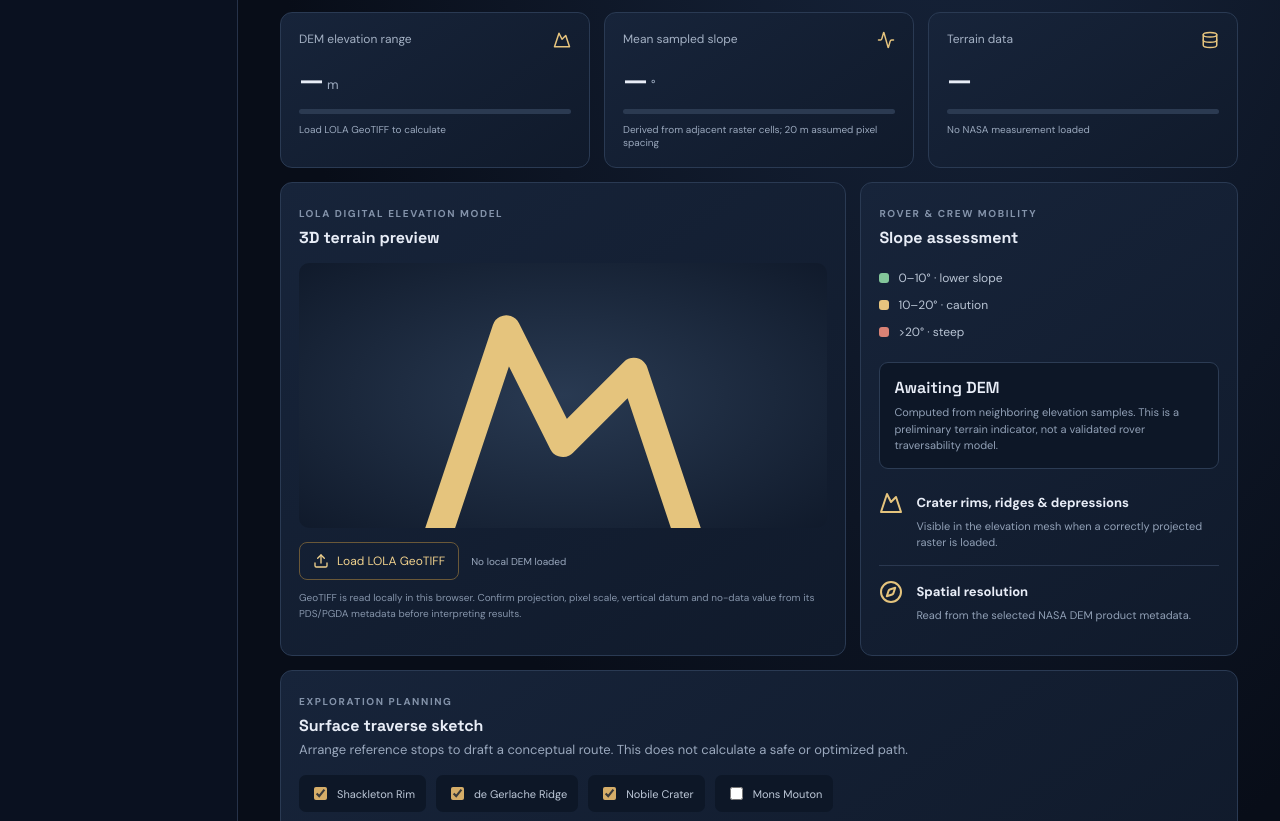
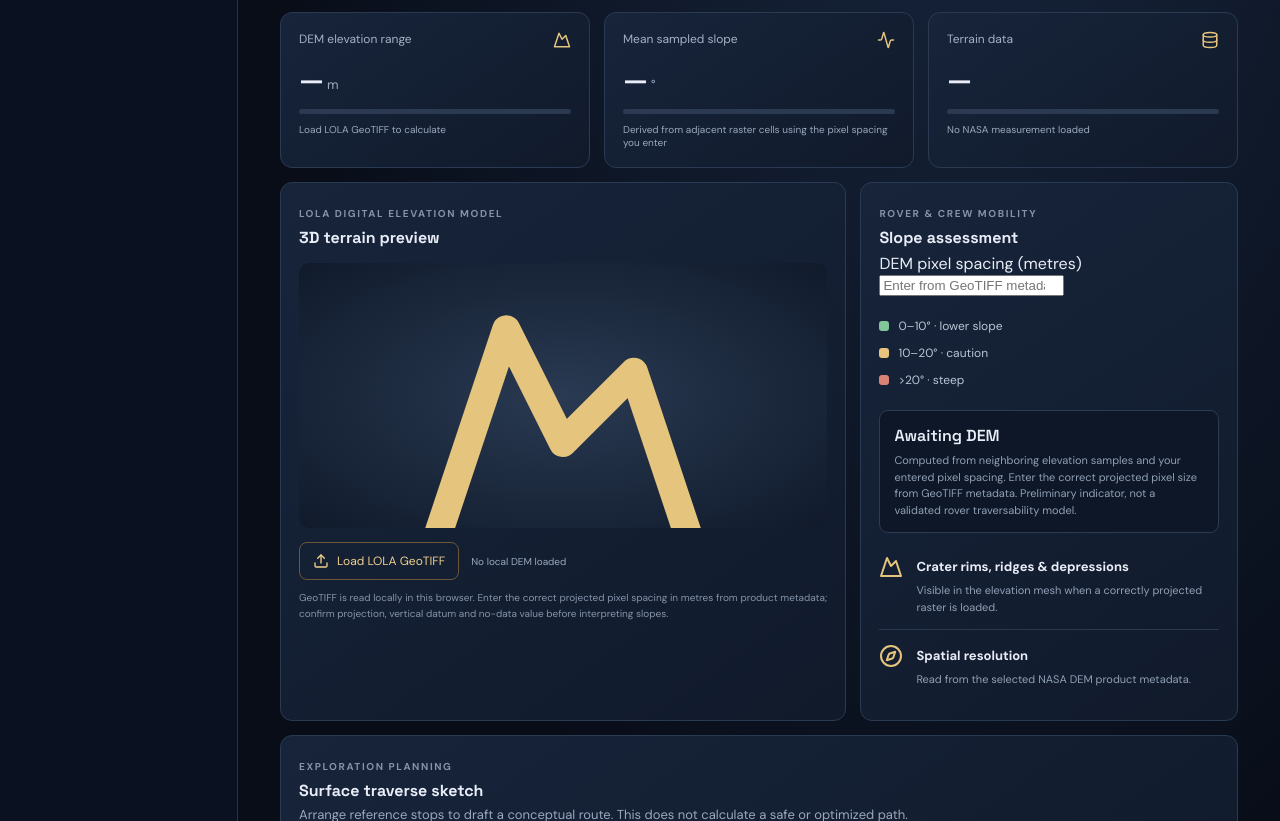
Before and after one commit to elayildiztepe-bunnyo/CLPS-Lunar-Mission-Browser, a React (Vite) app in the folder frontend/: page / in a window 1280 px wide. Shown: the part 400-1221 px from the top of the page. Built offline with nearby package versions, Linux system fonts and the light colour scheme.

Commit message:
Require metadata pixel spacing for slope calculations

```diff
--- a/frontend/src/App.tsx
+++ b/frontend/src/App.tsx
@@ -20,15 +20,15 @@ function sampleStats(r:Raster){
  for(let i=0;i<r.values.length;i+=stride){const v=r.values[i];if(Number.isFinite(v)&&(r.noData===undefined||v!==r.noData)){min=Math.min(min,v);max=Math.max(max,v);count++;}}
  return {min,max,count};
 }
-function slopeAt(r:Raster,x:number,y:number){
+function slopeAt(r:Raster,x:number,y:number,pixelSize:number){
  const at=(xx:number,yy:number)=>r.values[Math.max(0,Math.min(r.height-1,yy))*r.width+Math.max(0,Math.min(r.width-1,xx))];
- const dx=(at(x+1,y)-at(x-1,y))/2, dy=(at(x,y+1)-at(x,y-1))/2;
+ const dx=(at(x+1,y)-at(x-1,y))/(2*pixelSize), dy=(at(x,y+1)-at(x,y-1))/(2*pixelSize);
  return Math.atan(Math.hypot(dx,dy)/20)*180/Math.PI;
 }
 export default function App(){
  const [region,setRegion]=useState(0); const [date,setDate]=useState('2026-11-08');
  const [raster,setRaster]=useState<Raster|null>(null); const [status,setStatus]=useState('No local DEM loaded');
- const [busy,setBusy]=useState(false); const [route,setRoute]=useState<number[]>([0,1,2]);
+ const [busy,setBusy]=useState(false); const [pixelSize,setPixelSize]=useState(''); const [route,setRoute]=useState<number[]>([0,1,2]);
  const site=regions[region];
  const terrain=useMemo(()=>{
   if(!raster)return null;
@@ -53,8 +53,8 @@ export default function App(){
   }catch(e){setStatus(e instanceof Error?e.message:'Could not read this GeoTIFF.');setRaster(null);}
   finally{setBusy(false);}
  }
- const meanSlope=raster?(()=>{
-  let sum=0,n=0;for(let y=1;y<raster.height-1;y+=Math.max(1,Math.floor(raster.height/60)))for(let x=1;x<raster.width-1;x+=Math.max(1,Math.floor(raster.width/60))){const v=slopeAt(raster,x,y);if(Number.isFinite(v)){sum+=v;n++;}}
+ const meanSlope=raster&&Number(pixelSize)>0?(()=>{
+  let sum=0,n=0;for(let y=1;y<raster.height-1;y+=Math.max(1,Math.floor(raster.height/60)))for(let x=1;x<raster.width-1;x+=Math.max(1,Math.floor(raster.width/60))){const v=slopeAt(raster,x,y,Number(pixelSize));if(Number.isFinite(v)){sum+=v;n++;}}
   return n?sum/n:0;
  })():null;
  const routeText=route.map(i=>regions[i].name).join(' → ');
@@ -62,9 +62,9 @@ export default function App(){
  <section className="main"><header><div><small>LUNAR SOUTH POLE</small><h1>Mission overview</h1></div><span className="dataset">● NASA DATA WORKFLOW</span></header>
  <section className="intro"><div><h2>Plan with measured lunar terrain.</h2><p>Explore LOLA elevation, derive local slopes, and sketch surface traverse routes.</p></div><label className="date"><CalendarDays size={16}/><input type="date" value={date} onChange={e=>setDate(e.target.value)}/></label></section>
  <section className="selector"><div className="section-head"><div><small>MISSION TARGET</small><h3>Candidate region</h3></div><span className="tag">REFERENCE LOCATIONS</span></div><select value={region} onChange={e=>setRegion(Number(e.target.value))}>{regions.map((s,i)=><option value={i} key={s.name}>{s.name}</option>)}</select><p className="coords"><Compass size={14}/> {site.lat}, {site.lon}　 ·　 Approximate reference coordinates; confirm against selected DEM projection.</p></section>
- <section className="metrics"><article className="metric"><div className="metric-title">DEM elevation range <Mountain size={18}/></div><strong>{raster?Math.round(raster.max-raster.min).toLocaleString():'—'}<small>m</small></strong><div className="track"><i style={{width:raster?'100%':'0%'}}/></div><p>{raster?'Computed from loaded raster':'Load LOLA GeoTIFF to calculate'}</p></article><article className="metric"><div className="metric-title">Mean sampled slope <Activity size={18}/></div><strong>{meanSlope===null?'—':meanSlope.toFixed(1)}<small>°</small></strong><div className="track"><i style={{width:meanSlope===null?'0%':Math.min(100,meanSlope/35*100)+'%'}}/></div><p>Derived from adjacent raster cells; 20 m assumed pixel spacing</p></article><article className="metric"><div className="metric-title">Terrain data <Database size={18}/></div><strong>{raster?'LOLA':'—'}</strong><div className="track"><i style={{width:raster?'100%':'0%'}}/></div><p>{raster?'User-selected GeoTIFF loaded':'No NASA measurement loaded'}</p></article></section>
- <section className="panels" id="terrain"><article className="panel"><small>LOLA DIGITAL ELEVATION MODEL</small><h3>3D terrain preview</h3><div className="terrain-view">{terrain?<svg viewBox="0 0 700 250" role="img" aria-label="Oblique terrain mesh generated from loaded elevation raster"><g fill="none" stroke="#d9b66f" strokeWidth="1" opacity=".9">{Array.from({length:terrain.rows},(_,y)=><polyline key={'r'+y} points={terrain.points.slice(y*terrain.cols,(y+1)*terrain.cols).join(' ')}/>)}{Array.from({length:terrain.cols},(_,x)=><polyline key={'c'+x} points={Array.from({length:terrain.rows},(_,y)=>terrain.points[y*terrain.cols+x]).join(' ')}/>)}</g></svg>:<div className="empty-terrain"><Mountain size={38}/><b>Load a LOLA GeoTIFF to render terrain</b><span>Elevation mesh will be derived from the selected raster — no synthetic relief is shown.</span></div>}</div><div className="upload-row"><label className="upload"><Upload size={16}/> {busy?'Reading…':'Load LOLA GeoTIFF'}<input type="file" accept=".tif,.tiff" disabled={busy} onChange={e=>loadDem(e.target.files?.[0])}/></label><span className="file-status">{status}</span></div><p className="note">GeoTIFF is read locally in this browser. Confirm projection, pixel scale, vertical datum and no-data value from its PDS/PGDA metadata before interpreting results.</p></article>
- <article className="panel" id="mobility"><small>ROVER & CREW MOBILITY</small><h3>Slope assessment</h3><div className="slope-legend"><span><i className="low"/> 0–10° · lower slope</span><span><i className="mid"/> 10–20° · caution</span><span><i className="high"/> &gt;20° · steep</span></div><div className="slope-summary"><b>{meanSlope===null?'Awaiting DEM':meanSlope.toFixed(1)+'° average sampled slope'}</b><p>Computed from neighboring elevation samples. This is a preliminary terrain indicator, not a validated rover traversability model.</p></div><div className="module"><Mountain/><div><b>Crater rims, ridges & depressions</b><p>Visible in the elevation mesh when a correctly projected raster is loaded.</p></div></div><div className="module"><Compass/><div><b>Spatial resolution</b><p>{raster?`${raster.width} × ${raster.height} pixels · pixel spacing must be verified in metadata`:'Read from the selected NASA DEM product metadata.'}</p></div></div></article></section>
+ <section className="metrics"><article className="metric"><div className="metric-title">DEM elevation range <Mountain size={18}/></div><strong>{raster?Math.round(raster.max-raster.min).toLocaleString():'—'}<small>m</small></strong><div className="track"><i style={{width:raster?'100%':'0%'}}/></div><p>{raster?'Computed from loaded raster':'Load LOLA GeoTIFF to calculate'}</p></article><article className="metric"><div className="metric-title">Mean sampled slope <Activity size={18}/></div><strong>{meanSlope===null?'—':meanSlope.toFixed(1)}<small>°</small></strong><div className="track"><i style={{width:meanSlope===null?'0%':Math.min(100,meanSlope/35*100)+'%'}}/></div><p>Derived from adjacent raster cells using the pixel spacing you enter</p></article><article className="metric"><div className="metric-title">Terrain data <Database size={18}/></div><strong>{raster?'LOLA':'—'}</strong><div className="track"><i style={{width:raster?'100%':'0%'}}/></div><p>{raster?'User-selected GeoTIFF loaded':'No NASA measurement loaded'}</p></article></section>
+ <section className="panels" id="terrain"><article className="panel"><small>LOLA DIGITAL ELEVATION MODEL</small><h3>3D terrain preview</h3><div className="terrain-view">{terrain?<svg viewBox="0 0 700 250" role="img" aria-label="Oblique terrain mesh generated from loaded elevation raster"><g fill="none" stroke="#d9b66f" strokeWidth="1" opacity=".9">{Array.from({length:terrain.rows},(_,y)=><polyline key={'r'+y} points={terrain.points.slice(y*terrain.cols,(y+1)*terrain.cols).join(' ')}/>)}{Array.from({length:terrain.cols},(_,x)=><polyline key={'c'+x} points={Array.from({length:terrain.rows},(_,y)=>terrain.points[y*terrain.cols+x]).join(' ')}/>)}</g></svg>:<div className="empty-terrain"><Mountain size={38}/><b>Load a LOLA GeoTIFF to render terrain</b><span>Elevation mesh will be derived from the selected raster — no synthetic relief is shown.</span></div>}</div><div className="upload-row"><label className="upload"><Upload size={16}/> {busy?'Reading…':'Load LOLA GeoTIFF'}<input type="file" accept=".tif,.tiff" disabled={busy} onChange={e=>loadDem(e.target.files?.[0])}/></label><span className="file-status">{status}</span></div><p className="note">GeoTIFF is read locally in this browser. Enter the correct projected pixel spacing in metres from product metadata; confirm projection, vertical datum and no-data value before interpreting slopes.</p></article>
+ <article className="panel" id="mobility"><small>ROVER & CREW MOBILITY</small><h3>Slope assessment</h3><label className="pixel-input">DEM pixel spacing (metres) <input type="number" min="0.01" step="any" value={pixelSize} onChange={e=>setPixelSize(e.target.value)} placeholder="Enter from GeoTIFF metadata"/></label><div className="slope-legend"><span><i className="low"/> 0–10° · lower slope</span><span><i className="mid"/> 10–20° · caution</span><span><i className="high"/> &gt;20° · steep</span></div><div className="slope-summary"><b>{meanSlope===null?'Awaiting DEM':meanSlope.toFixed(1)+'° average sampled slope'}</b><p>Computed from neighboring elevation samples and your entered pixel spacing. Enter the correct projected pixel size from GeoTIFF metadata. Preliminary indicator, not a validated rover traversability model.</p></div><div className="module"><Mountain/><div><b>Crater rims, ridges & depressions</b><p>Visible in the elevation mesh when a correctly projected raster is loaded.</p></div></div><div className="module"><Compass/><div><b>Spatial resolution</b><p>{raster?`${raster.width} × ${raster.height} pixels · pixel spacing must be entered from metadata`:'Read from the selected NASA DEM product metadata.'}</p></div></div></article></section>
  <section className="panel route-panel" id="route"><small>EXPLORATION PLANNING</small><h3>Surface traverse sketch</h3><p className="subtext">Arrange reference stops to draft a conceptual route. This does not calculate a safe or optimized path.</p><div className="route-controls">{regions.map((r,i)=><label key={r.name}><input type="checkbox" checked={route.includes(i)} onChange={e=>setRoute(old=>e.target.checked?[...old,i]:old.filter(x=>x!==i))}/>{r.name}</label>)}</div><div className="route-result"><Route size={18}/><span>{route.length?routeText:'Select at least one stop'}</span><b>{route.length} stops</b></div></section>
  <section className="panel sources" id="sources"><div className="section-head"><div><small>PRIMARY DATA & DOCUMENTATION</small><h3>NASA / PDS source catalogue</h3></div><Database color="#e5c47d"/></div>{nasaSources.map(s=><a className="source-link" key={s.name} href={s.url} target="_blank" rel="noreferrer"><div><b>{s.name}</b><p>{s.detail}</p></div><ExternalLink size={16}/></a>)}</section>
  <section className="panel caveat"><b>Scientific integrity & limitations</b><p>Elevation and slope values appear only after a user loads a raster file. No NASA dataset is silently substituted. Sunlight, Earth visibility, shadow duration, and communications geometry are not yet computed from date-specific SPICE ephemerides; those modules remain planned and are not presented as measured values. Verify LOLA product version, map projection, pixel spacing, vertical scaling, uncertainty and coverage before operational use.</p></section>
```
